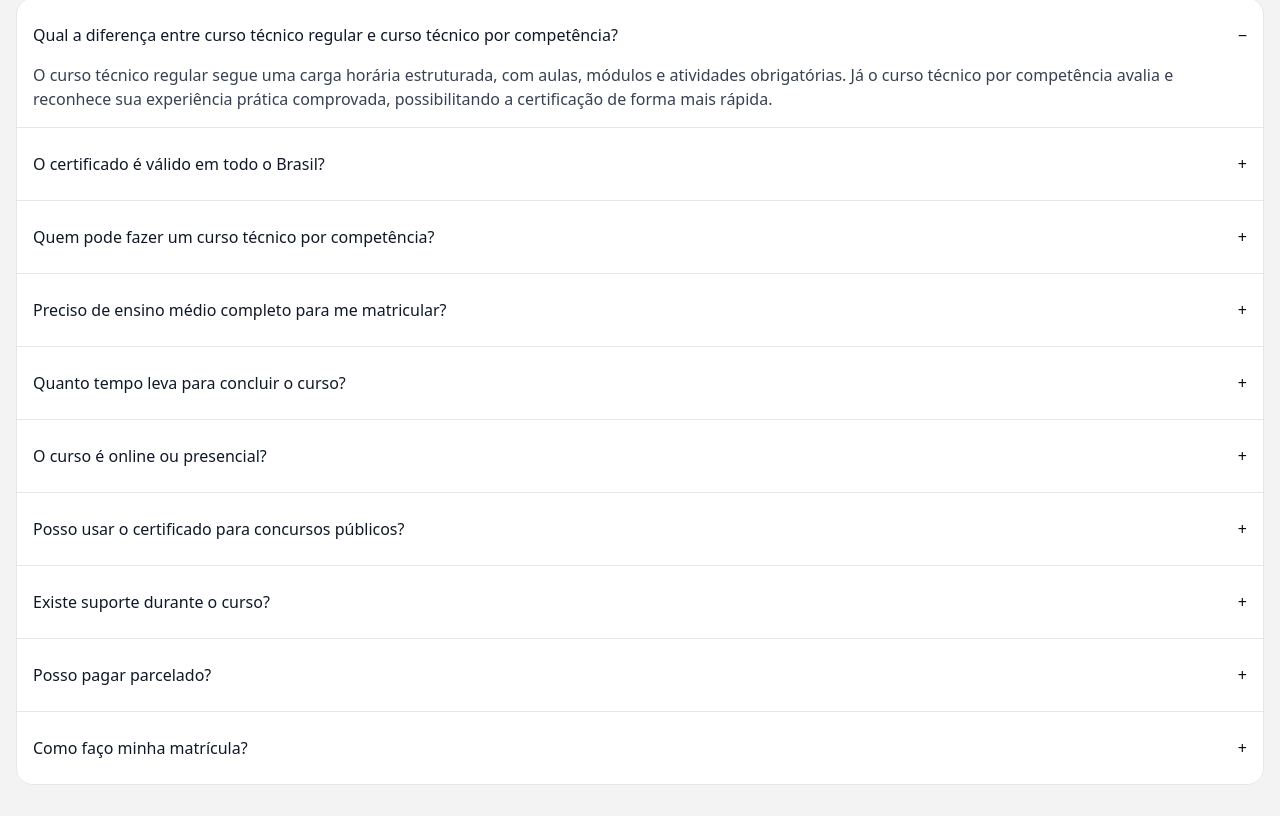
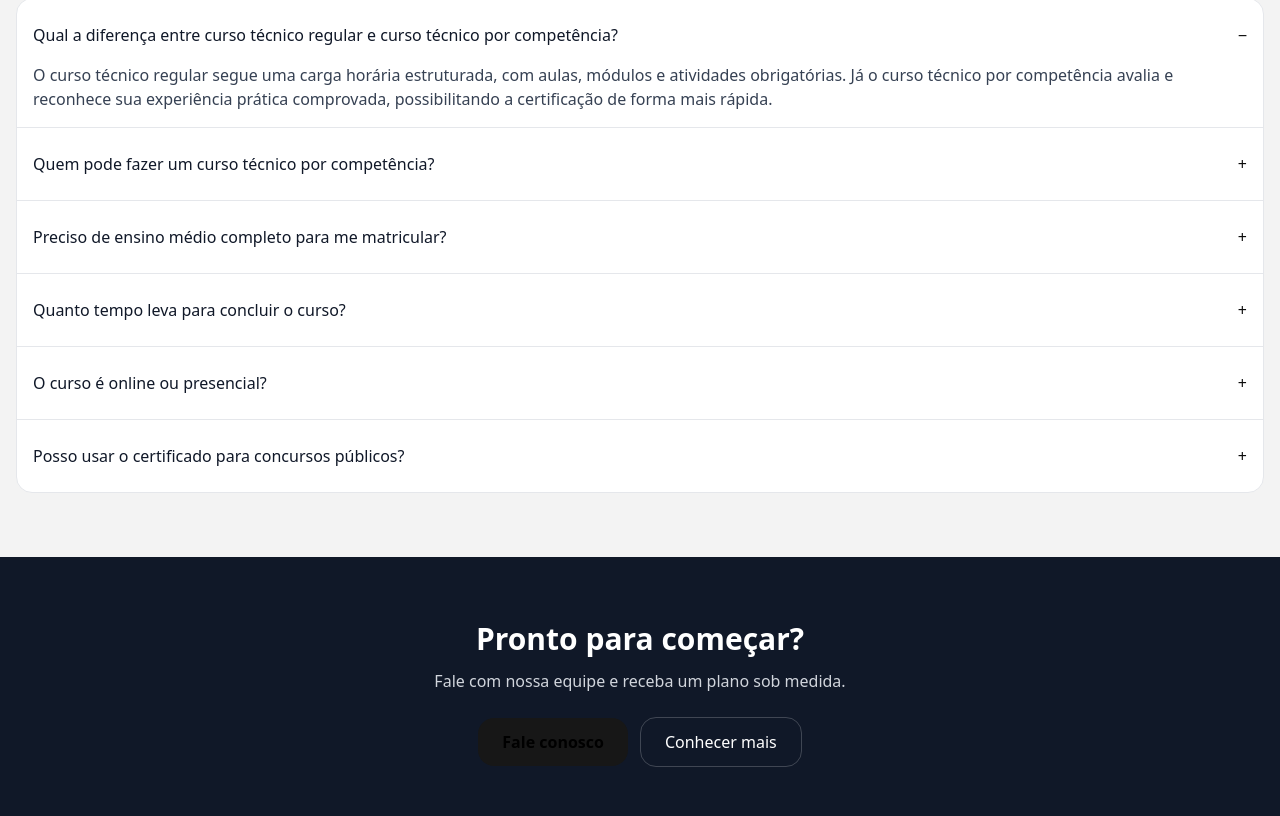
Before and after one commit to IsraelMends/Tecnico-Global, a Next.js app: page / in a window 1280 px wide. Shown: the part 1444-2260 px from the top of the page. Built offline with nearby package versions, Linux system fonts and the light colour scheme.

Commit message:
feat(faq): remover perguntas desatualizadas da lista de FAQs

```diff
--- a/src/components/faq/index.tsx
+++ b/src/components/faq/index.tsx
@@ -6,15 +6,11 @@ type QA = { q: string; a: string };
 
 const QA_LIST: QA[] = [
   { q: "Qual a diferença entre curso técnico regular e curso técnico por competência?", a: "O curso técnico regular segue uma carga horária estruturada, com aulas, módulos e atividades obrigatórias. Já o curso técnico por competência avalia e reconhece sua experiência prática comprovada, possibilitando a certificação de forma mais rápida." },
-  { q: "O certificado é válido em todo o Brasil?", a: "Sim. Todos os cursos da Global Tec são autorizados e têm validade nacional, podendo ser utilizados tanto para progressão na carreira quanto em concursos e oportunidades no mercado de trabalho." },
   { q: "Quem pode fazer um curso técnico por competência?", a: "Profissionais com, no mínimo, 2 anos de experiência comprovada na área desejada podem solicitar a certificação por competência." },
   {q:"Preciso de ensino médio completo para me matricular?", a:"Sim. Para obter o certificado técnico é necessário ter concluído o ensino médio ou estar cursando o último ano."},
   {q:"Quanto tempo leva para concluir o curso?", a:"Nos cursos regulares, o tempo varia de acordo com a área escolhida (em média de 12 a 24 meses). Já na certificação por competência, o processo pode ser concluído em até 48 horas, após validação da documentação."},
   {q:"O curso é online ou presencial?", a:"A Global Tec oferece flexibilidade: parte teórica online e, quando necessário, atividades práticas podem ser presenciais ou realizadas em polos parceiros."},
   {q:"Posso usar o certificado para concursos públicos?", a:"Sim, desde que o edital do concurso aceite cursos técnicos de nível médio autorizados pelo MEC/SISTEC."},
-  {q:"Existe suporte durante o curso?", a:"Sim! Cada aluno conta com acompanhamento de tutores e equipe pedagógica para tirar dúvidas e orientar em cada etapa."},
-  {q:"Posso pagar parcelado?", a:"Sim. Oferecemos condições de pagamento facilitadas, além de descontos exclusivos em determinadas campanhas."},
-  {q:"Como faço minha matrícula?", a:"Basta entrar em contato com nossa equipe de consultores, que fará toda a orientação do processo de matrícula e acesso ao curso."},
 ];
 
 const FAQ = () => {
```
